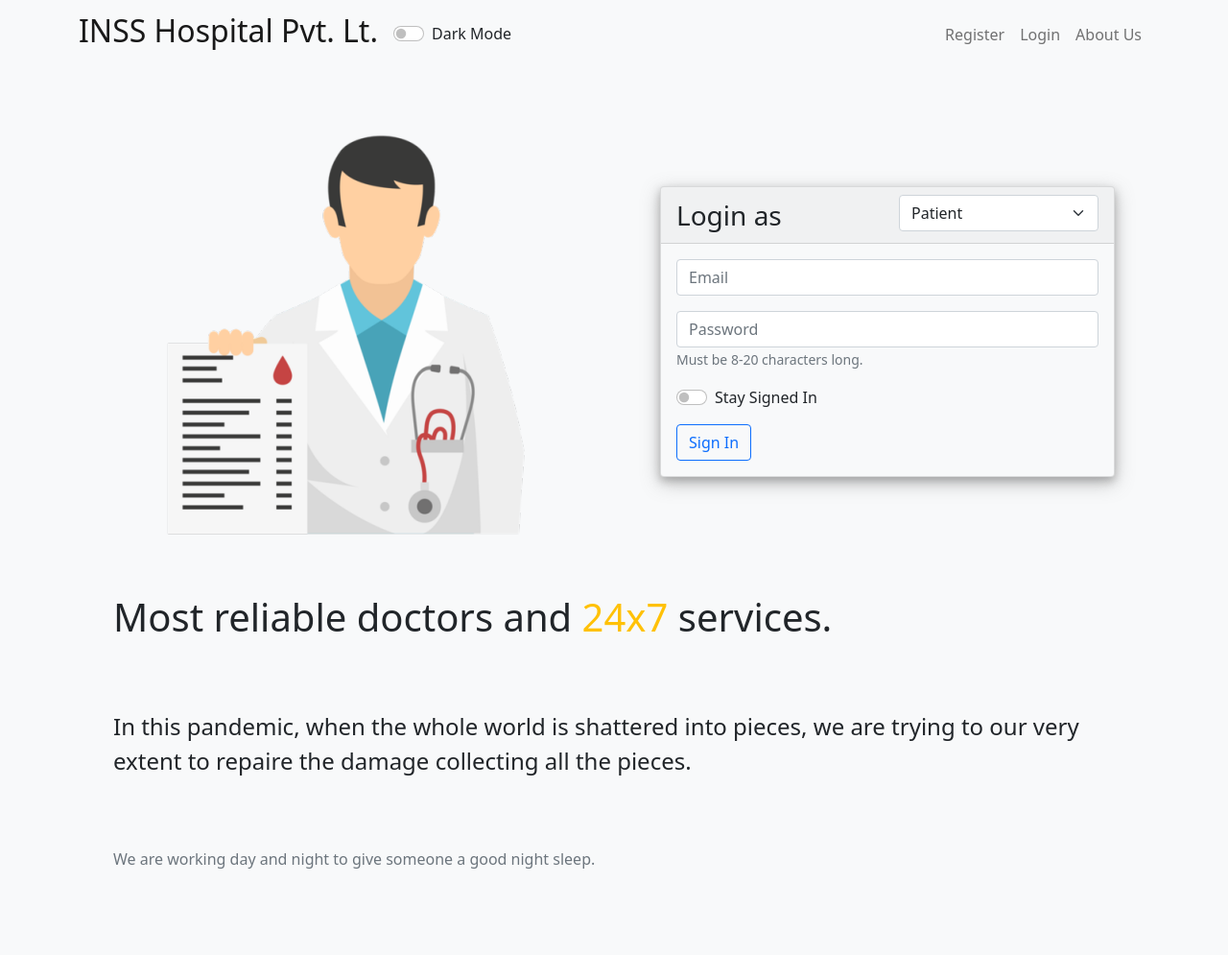
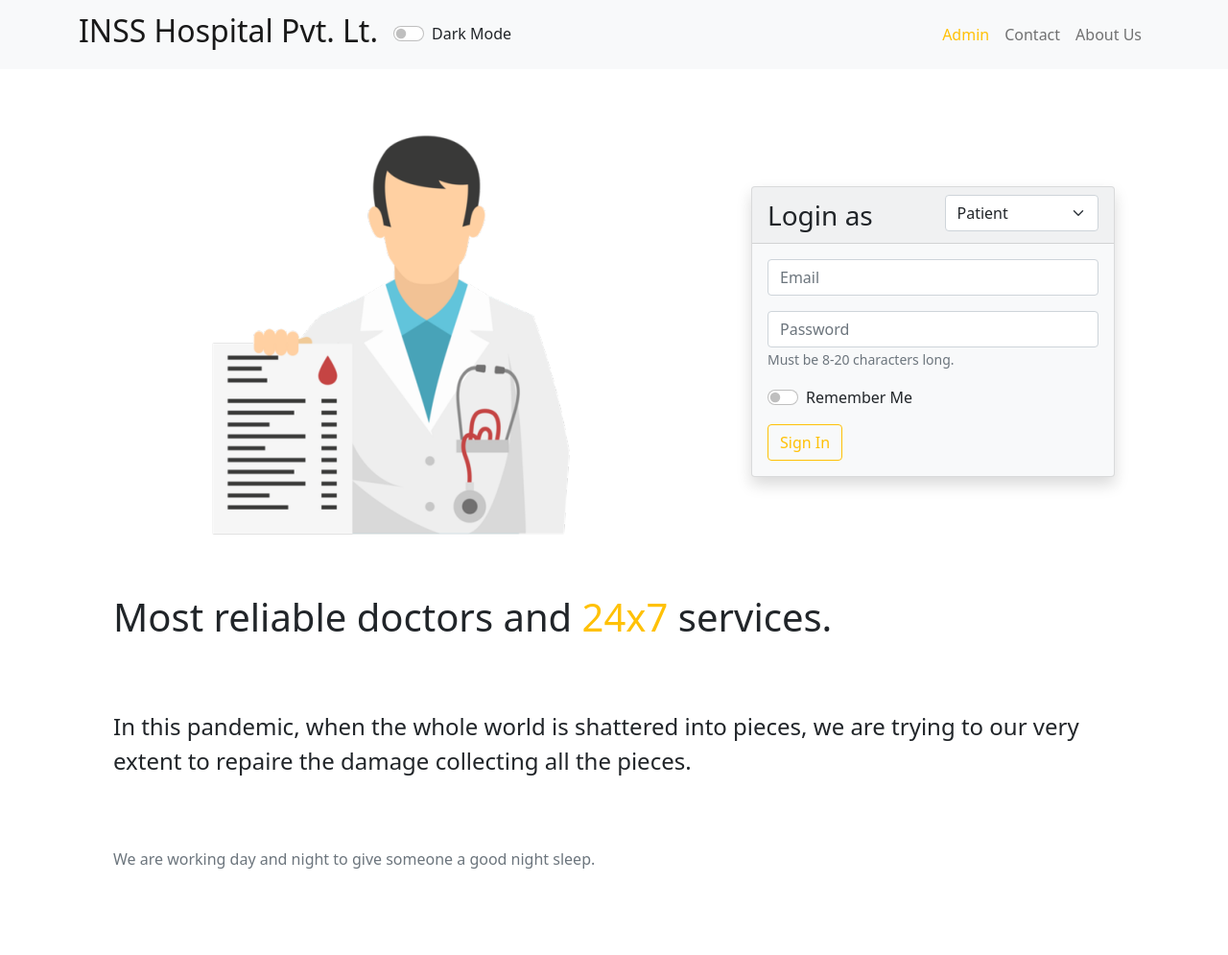
Before and after one commit to subrata797979/51_Hospital_Management_System, a PHP site: page / in a window 1280 px wide. Shown: the whole page at 96% size. Run offline with PHP 8.4, Linux system fonts and the light colour scheme.

Commit message:
Small Tweak

```diff
--- a/css/custom.css
+++ b/css/custom.css
@@ -1,3 +0,0 @@
-div.card {
-    box-shadow: 0 4px 8px 0 rgba(104, 104, 104, 0.39), 0 6px 20px 0 rgba(104, 104, 104, 0.39);
-  }
--- a/css/dark-mode.css
+++ b/css/dark-mode.css
@@ -1,6 +1,6 @@
 
 [data-theme="dark"] {
-  background-color: #111 !important;
+  background-color: #323232 !important;
   color: #eee;
 }
 
@@ -10,12 +10,12 @@
 }
 
 [data-theme="dark"] .navbar-light{
-  background-color: #111 !important;
+  background-color: #292929 !important;
   color: #fff;
 }
 
 [data-theme="dark"] .navbar-light .navbar-brand{
-  background-color: #111 !important;
+  background-color: #292929 !important;
   color: #fff;
 }
 
@@ -30,9 +30,5 @@
 [data-theme="dark"] .select-field {
   color: darkgray;
   background-color: #323232;
-  border-color: black;
+  border-color: #191919;
 }
-
-[data-theme="dark"] div.card {
-  box-shadow: 0 4px 8px 0 rgba(161, 179, 0, 0.29), 0 6px 20px 0 rgba(161, 179, 0, 0.29));
-}
--- a/index.html
+++ b/index.html
@@ -13,7 +13,7 @@
     <!-- tittle -->
     <title>HMS</title>
 </head>
-<body class="bg-light">
+<body>
 
     <!-- navigation bar -->
     <nav class="navbar navbar-expand-lg navbar-light bg-light">
@@ -29,12 +29,12 @@
             </button>
 
             <div class="collapse navbar-collapse" id="navmenu">
-                <ul class="navbar-nav ms-auto text-center">
+                <ul class="navbar-nav ms-auto text-center ">
                     <li class="nav-item">
-                        <a href="#register" class="nav-link">Register</a>
+                        <a href="#register" class="nav-link text-warning">Admin</a>
                     </li>
                     <li class="nav-item">
-                        <a href="#login" class="nav-link">Login</a>
+                        <a href="#login" class="nav-link">Contact</a>
                     </li>
                     <li class="nav-item">
                         <a href="#about" class="nav-link">About Us</a>
@@ -54,15 +54,15 @@
             <!-- Row 2 -->
             <div class="row ">
 
-                <div class="col-md col-lg col-xxl-7 align-self-center">
+                <div class="col-md col-lg-7 col-xxl-7 align-self-center">
                     <img class="img-fluid mx-auto d-block joinus " src="./images/doctor.png" alt="Responsive image">
 
                 </div>
 
-                <div class="col-sm col-md-6 col-lg-6 col-xxl-5 p-5 align-self-center ">
+                <div class="col-sm col-md-6 col-lg-5 col-xxl-5 p-5 align-self-center ">
 
                     <!-- Card Head -->
-                    <div class="card bg-light">
+                    <div class="card bg-light shadow">
                         <div class="card-header">
 
                             <div class="row">
@@ -96,10 +96,10 @@
 
                                 <div class="mb-3 form-check form-switch">
                                     <input class="form-check-input" type="checkbox" id="rememberMe">
-                                    <label class="form-check-label" for="rememberMe">Stay Signed In</label>
+                                    <label class="form-check-label" for="rememberMe">Remember Me</label>
                                 </div>
 
-                                <button class="btn btn-outline-primary" type="submit">Sign In</button>
+                                <button class="btn btn-outline-warning" type="submit">Sign In</button>
                             </form>
                         </div>
                     </div>
```
